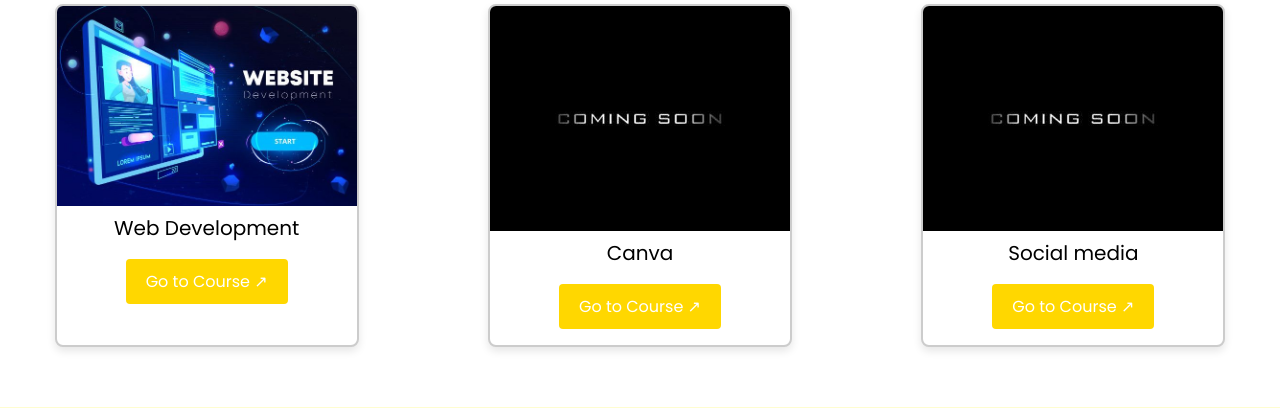
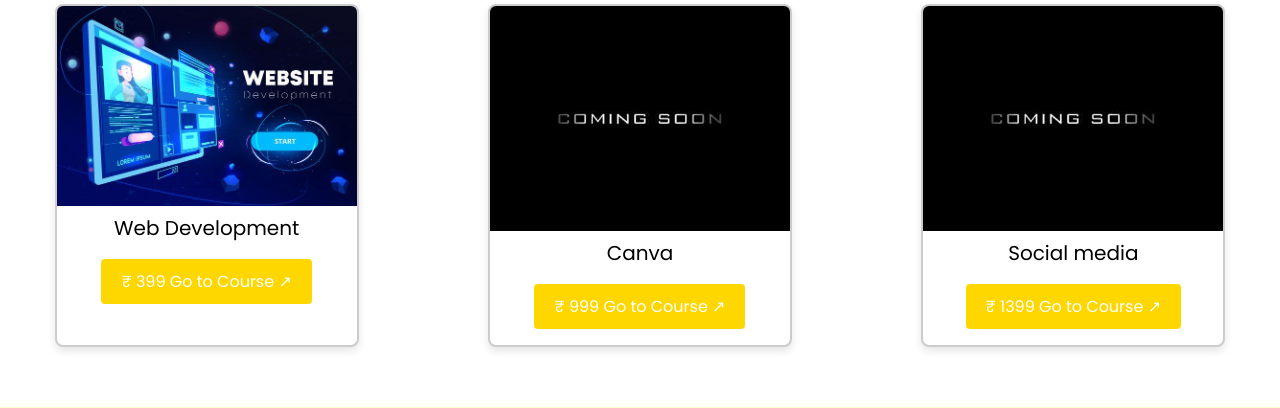
Before and after one commit to Akash8245/NoxNetwork, a Django app: template templates/index.html in a window 1280 px wide. Shown: the part 1119-1527 px from the top of the page. Run offline with Django 5.2, Linux system fonts and the light colour scheme; the template is opened without the code that fills it, so the values that code supplies are empty.

Commit message:
v2.0.0 Production (reverting)

```diff
--- a/templates/index.html
+++ b/templates/index.html
@@ -721,21 +721,21 @@
         <img src="{% static 'webdev.jpeg' %}" alt="Image 1">
         <div class="card-title">Web Development</div>
         <div class="card-buttons">
-            <button><a href="/course/1" class="course-link">Go to Course ↗</a></button>
+            <button><a href="/course/1" class="course-link">₹ 399 Go to Course ↗</a></button>
 
         </div>
     </div> <div class="card">
         <img src="{% static 'comming.jpeg' %}" alt="Image 1">
         <div class="card-title">Canva</div>
         <div class="card-buttons">
-            <button><a href="/course/2" class="course-link">Go to Course ↗</a></button>
+            <button><a href="/course/2" class="course-link">₹ 999 Go to Course ↗</a></button>
         </div>
     </div>
     <div class="card">
         <img src="{% static 'comming.jpeg' %}" alt="Image 2">
         <div class="card-title">Social media</div>
         <div class="card-buttons">
-            <button><a href="/course/3" class="course-link">Go to Course ↗</a></button>
+            <button><a href="/course/3" class="course-link">₹ 1399 Go to Course ↗</a></button>
         </div>
     </div>
  </div>
```
Also changed, not shown: base/settings.py (+5 -5 lines).
